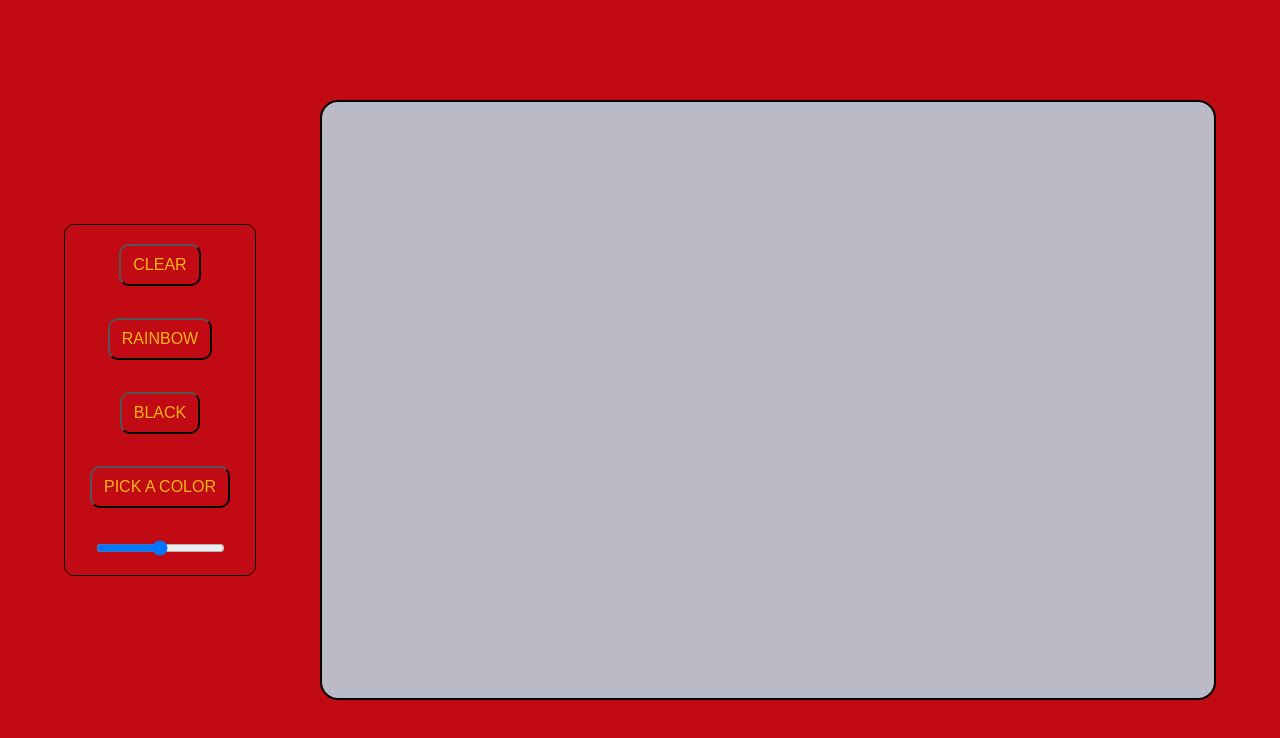
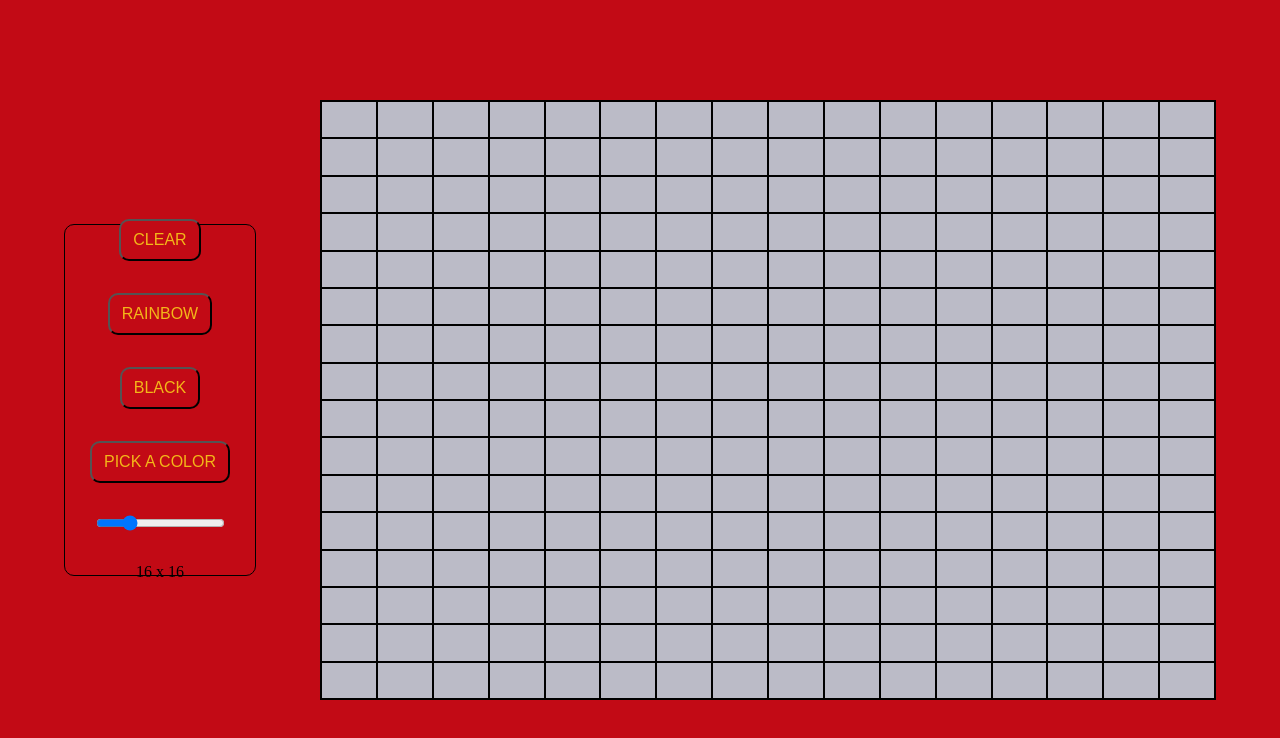
Before and after one commit to Psyren05/TOP_Etch_A_Sketch, a plain HTML site: page index.html in a window 1280 px wide. Drawn offline with Linux system fonts and the light colour scheme.

Commit message:
added the grid

```diff
--- a/index.html
+++ b/index.html
@@ -14,7 +14,8 @@
             <button id="rainbow-btn">RAINBOW</button>
             <button id="black-btn">BLACK</button>
             <button id="pick-btn">PICK A COLOR</button>
-            <input type="range" id="grid-slider">
+            <input type="range" id="grid-slider" min="1" max="64" value="16">
+            <span id="slider-value">16 x 16</span>
         </div>
         <div id="sketchpad"></div>
 </div>
--- a/main.js
+++ b/main.js
@@ -4,3 +4,32 @@
 // change grid size
 
 const sketchpad = document.getElementById('sketchpad');
+const gridSlider = document.getElementById('grid-slider');
+const sliderValue = document.getElementById('slider-value');
+
+function createGrid(size) {
+    sketchpad.style.gridTemplateColumns = `repeat(${size}, 1fr)`;
+
+    for (let i = 0; i < size * size; i++) {
+        const square = document.createElement('div');
+        square.classList.add('square');
+        sketchpad.appendChild(square);
+    }
+
+    sliderValue.textContent = `${size} x ${size}`;
+}
+
+createGrid(parseInt(gridSlider.value));
+
+// Update the grid size when the slider value changes (this is causing problems; fix it)
+gridSlider.addEventListener('input', (event) => {
+    const newSize = parseInt(event.target.value);
+    createGrid(newSize);
+});
+
+// changes cell color on mouse hover
+function changeColor() {
+    square.style.backgroundColor = 'pink'
+}
+
+square.addEventListener('mouseenter', changeColor);
--- a/style.css
+++ b/style.css
@@ -46,9 +46,18 @@ button {
 }
 
 #sketchpad {
-   border: solid 2px black;
+   border: solid 1px black;
    width: 70%;
    height: 75%;
    background-color:#BBBBC7;
-   border-radius: 18px;
+   display: grid;
+   grid-template-columns: repeat(16, 1fr);
+   grid-template-rows: repeat(16, 1fr);
 }
+
+.square {
+    width: 100%;
+    height: 100%;
+    background-color: #BBBBC7;
+    border: 1px solid black;
+}
```
